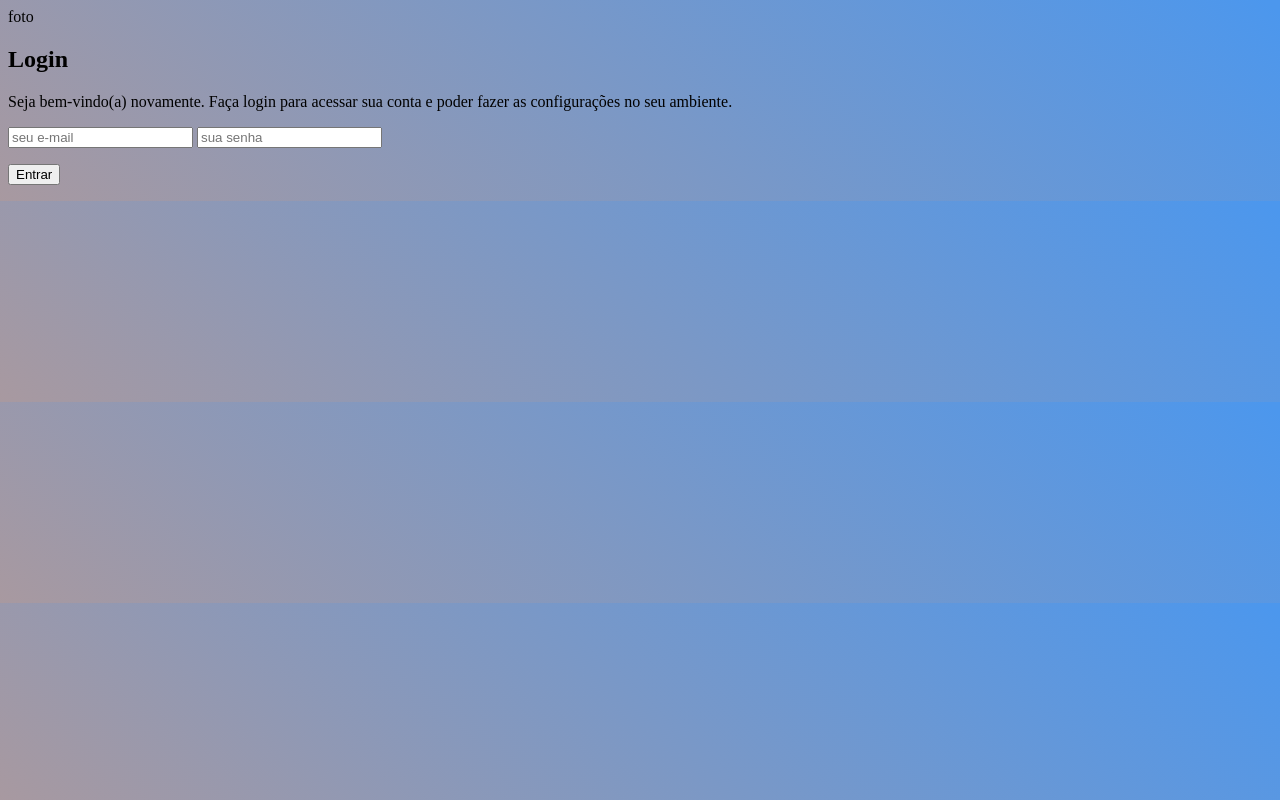
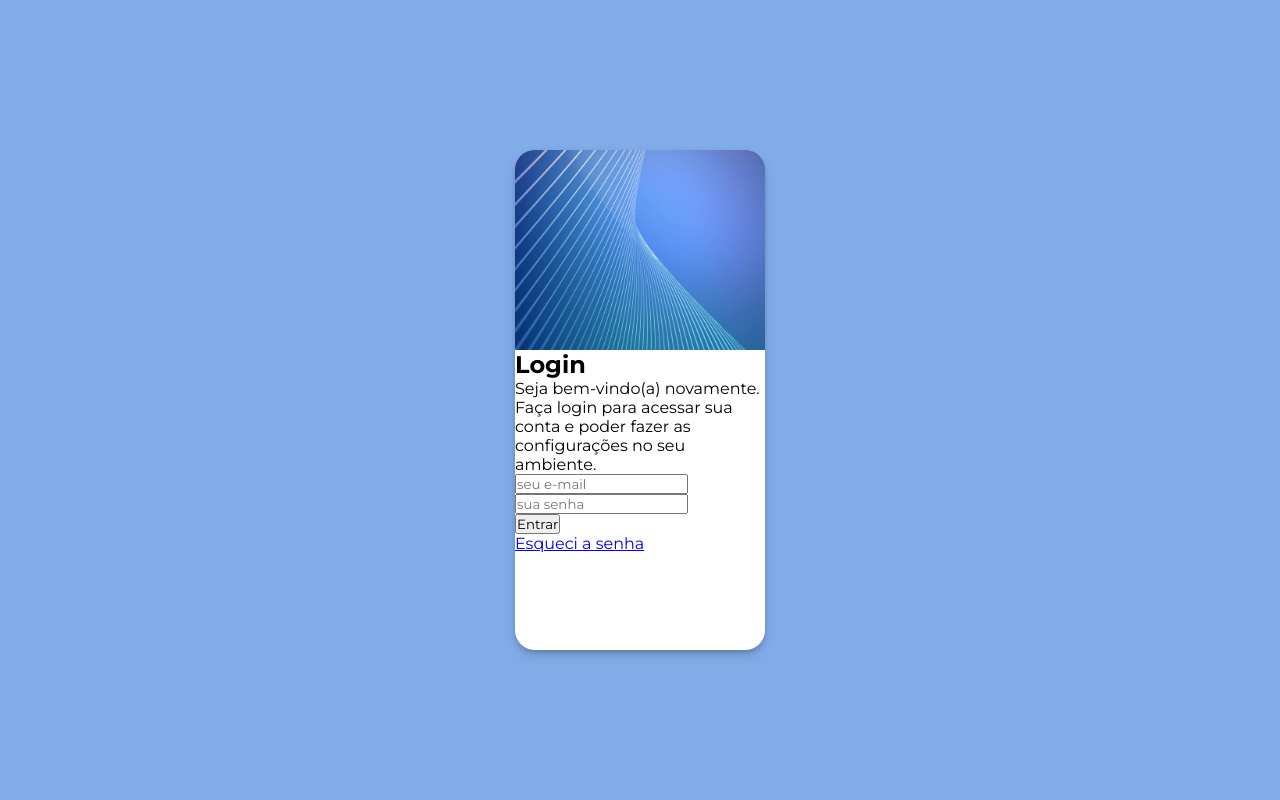
Before and after one commit to Nataliamorais-front/Projeto-Tela-Login, a plain HTML site: page index.html in a window 1280 px wide. Drawn offline with Linux system fonts and the light colour scheme; a web font is replaced by a local one.

Commit message:
ajustando o formulario na tela com a imagem

```diff
--- a/estilo/style.css
+++ b/estilo/style.css
@@ -1,10 +1,61 @@
 @charset "UTF-8";
 
-/* Cores usadas:
-Lilás: #A899A0;
-Azul: #4C97ED; */
+/* Estilo Mobile First */
 
-body{
-background: linear-gradient(41deg,rgba(168, 153, 160, 1) 0%, rgba(76, 151, 237, 1) 99%);
+/* Paletas de cores usadas:
+Roxo: #9a28c2;
+Azul: #85cfb5; */
+
+@import url('https://fonts.googleapis.com/css2?family=Google+Sans+Flex:opsz,wght@6..144,1..1000&family=Montserrat:ital,wght@0,100..900;1,100..900&family=Open+Sans:ital,wght@0,600;1,600&family=Roboto:ital,wght@0,100..900;1,100..900&display=swap');
+
+*{
+    margin: 0;
+    padding: 0;
+    box-sizing: border-box;
+    font-family:  'Montserrat', sans-serif;
+}
+
+body, html{
+    background-color:#80ade7;
+    height: 100vh;
+    width: 100vw;
 
 }
+
+
+main{
+    position: relative;
+   height: 100vh;
+   width: 100vw;
+}
+
+
+
+section#login{
+    position: absolute;
+    top: 50%;
+    left: 50%;
+    transform: translate(-50%, -50%);
+    background-color: white;
+    overflow: hidden;
+    width: 250px;
+    height: 500px;
+    border-radius: 20px;
+    box-shadow: rgba(50, 50, 93, 0.25) 0px 6px 12px -2px, rgba(0, 0, 0, 0.3) 0px 3px 7px -3px;
+
+
+
+}
+
+div#imagem{
+    display: block;
+    background: #9a28c2 url(../Imagens/pexels-sean-whang-25006-804269.jpg) no-repeat;
+    background-size: cover;
+    background-position: center center;
+    height: 200px;
+}
+
+
+div#form{
+    display: block;
+}
--- a/index.html
+++ b/index.html
@@ -10,12 +10,12 @@
     <main>
         <section id="login">
             <div id="imagem">
-                foto
+             <!--Aqui é a imagem background-image no CSS-->
             </div>
 
             <div id="form">
-                <h1>Login</h1>
-                <p>Seja bem-vindo(a) novamente. Faça login para acessar sua conta e poder fazer as configurações no seu ambiente.</p>
+                <h1 class="title-log">Login</h1>
+                <p class="text-log">Seja bem-vindo(a) novamente. Faça login para acessar sua conta e poder fazer as configurações no seu ambiente.</p>
                 <form action="login.php" method="post">
                     <p class="access">
                         <label for="e-mail">
@@ -28,6 +28,7 @@
                     <p>
                         <input type="submit" value="Entrar">
                     </p>
+                    <a href="#"> Esqueci a senha</a>
                 </form>
             </div>
         </section>
```
